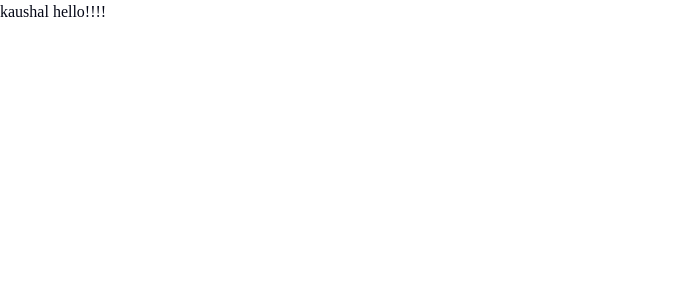
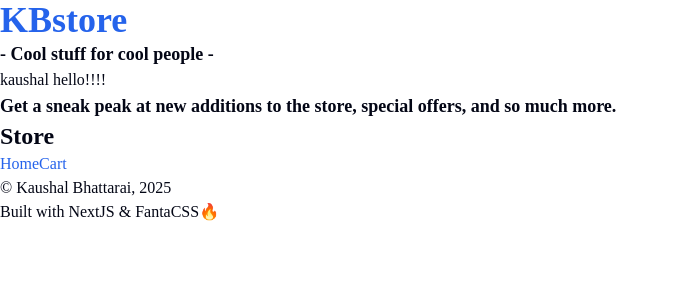
Before and after one commit to imkaushal10/KbStore, a Next.js app: page / in a window 1280 px wide. Shown: the top 300 px of the page, without its empty margins (0-679 px from the left). Built offline with nearby package versions, Linux system fonts and the light colour scheme; a web font is replaced by a local one.

Commit message:
Implement CartPage component and enhance RootLayout with header, footer, and navigation links

```diff
--- a/app/layout.js
+++ b/app/layout.js
@@ -1,28 +1,57 @@
-import { Geist, Geist_Mono } from "next/font/google";
 import "./globals.css";
-import "./fanta.css";
-
-const geistSans = Geist({
-  variable: "--font-geist-sans",
-  subsets: ["latin"],
-});
-
-const geistMono = Geist_Mono({
-  variable: "--font-geist-mono",
-  subsets: ["latin"],
-});
+import './fanta.css'
+import Head from "./head";
+import Link from "next/link";
 
 export const metadata = {
-  title: "Create Next App",
-  description: "Generated by create next app",
+  title: "Smolstore",
+  description: "A super cool store for programmers and productivity fiends!",
 };
 
 export default function RootLayout({ children }) {
   return (
-    <html lang="en">
-      <body className={`${geistSans.variable} ${geistMono.variable}`}>
-        {children}
-      </body>
-    </html>
+
+      <html lang="en">
+        <Head />
+        <body >
+          <div id="portal" />
+          <div id="app" >
+            <header>
+              <div className="header-content">
+                <Link href={'/'}>
+                  <h1>KBstore</h1>
+                </Link>
+                <h5 className="mid-text">- Cool stuff for cool people -</h5>
+              </div>
+            </header>
+
+            <main>
+              {children}
+            </main>
+            <div className="hr" />
+
+            <footer>
+              <div className="email-container">
+                <h5>Get a sneak peak at new additions to the store, special offers, and so much more.</h5>
+              </div>
+
+              <div className="links-container">
+                <div>
+                  <h3>Store</h3>
+                  <Link href={'/'}>Home</Link>
+                  <Link href={'/cart'}>Cart</Link>
+                </div>
+              </div>
+
+              <div className="socials">
+                <p>© Kaushal Bhattarai, 2025<br />Built with NextJS & FantaCSS🔥</p>
+                <div className="social-links">
+                  <Link href={'/'} target="_blank"><i className="fa-brands fa-github"></i></Link>
+                </div>
+              </div>
+            </footer>
+          </div>
+        </body>
+      </html>
   );
 }
```
Also changed, not shown: app/cart/page.js (+7 -0 lines).
